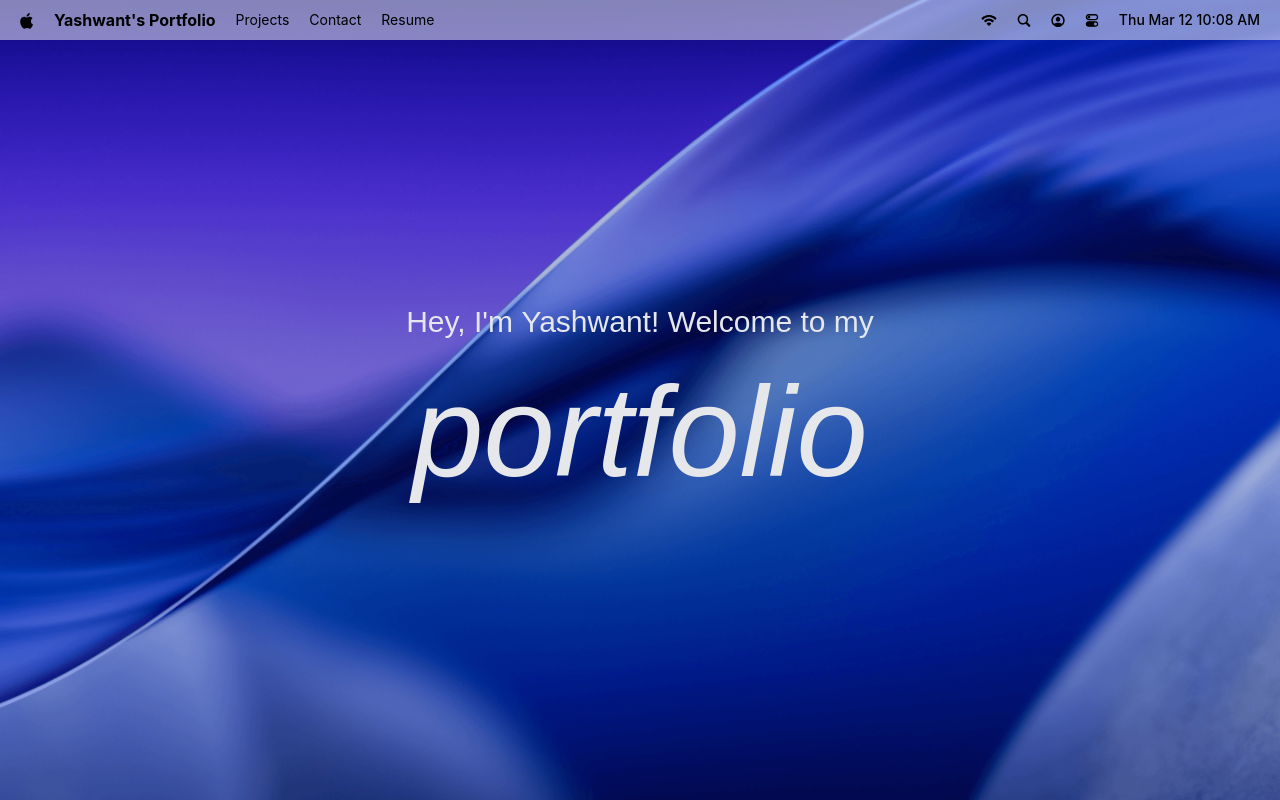
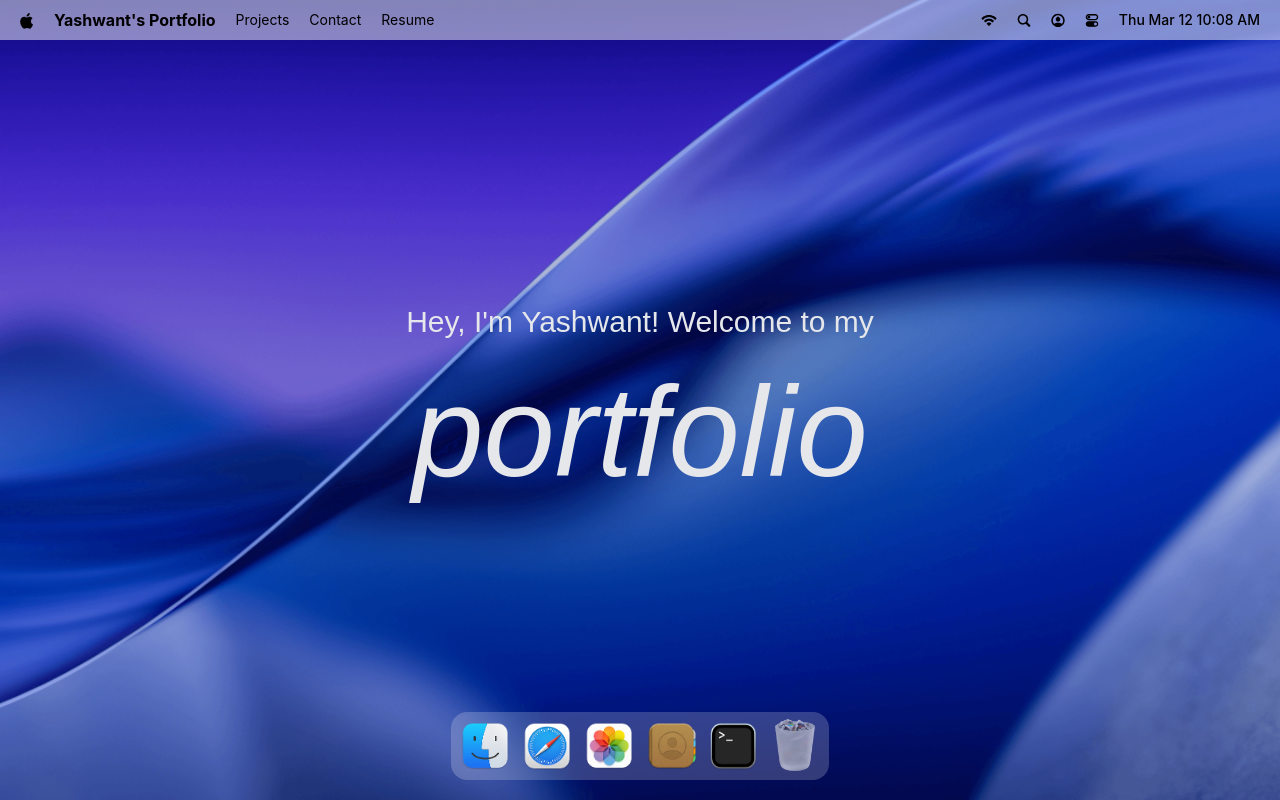
Before and after one commit to yashwant-gh/portfolio, a React (Vite) app: page / in a window 1280 px wide. Built offline with nearby package versions, Linux system fonts and the light colour scheme; a web font is replaced by a local one.

Commit message:
implement dock presentation

```diff
--- a/package.json
+++ b/package.json
@@ -17,6 +17,7 @@
     "lucide-react": "^0.577.0",
     "react": "^19.2.0",
     "react-dom": "^19.2.0",
+    "react-tooltip": "^5.30.0",
     "tailwindcss": "^4.2.1"
   },
   "devDependencies": {
--- a/src/App.jsx
+++ b/src/App.jsx
@@ -1,10 +1,11 @@
-import { Navbar, Welcome } from "#components";
+import { Dock, Navbar, Welcome } from "#components";
 
 const App = () => {
   return (
     <main>
       <Navbar />
       <Welcome />
+      <Dock />
     </main>
   )
 }
--- /dev/null
+++ b/src/components/Dock.jsx
@@ -0,0 +1,89 @@
+import { useRef } from "react";
+import { Tooltip } from "react-tooltip";
+import gsap from "gsap";
+
+import { dockApps } from "#constants";
+import {useGSAP} from "@gsap/react";
+
+const Dock = () => {
+    const dockRef = useRef(null);
+
+    useGSAP(() => {
+        const dock = dockRef.current;
+        if (!dock) return;
+
+        const icons = dock.querySelectorAll(".dock-icon");
+
+        const annimateIcons = (mouseX) => {
+            const {left} = dock.getBoundingClientRect();
+            icons.forEach(icon => {
+                const {left: iconLeft, width} = icon.getBoundingClientRect();
+                const center = iconLeft - left + width / 2;
+                const distance = Math.abs(mouseX - center);
+                const intensity = Math.exp(-(distance ** 2.5) / 20000);
+
+                gsap.to(icon, {
+                    scale: 1 + 0.25 *intensity,
+                    y: -15 * intensity,
+                    duration: 0.2,
+                    ease: "power1.out",
+                });
+            });
+        };
+
+        const handleMouseMove = (e) => {
+            const {left} = dock.getBoundingClientRect();
+            annimateIcons(e.clientX - left);
+        };
+
+        const resetIcons = () =>
+            icons.forEach((icon) =>
+                gsap.to(icon, {
+                    scale: 1,
+                    y: 0,
+                    duration: 0.3,
+                    ease: "power1.out",
+                }),
+            );
+
+        dock.addEventListener("mousemove", handleMouseMove);
+        dock.addEventListener("mouseleave", resetIcons);
+
+        return () => {
+            dock.removeEventListener("mousemove", handleMouseMove);
+            dock.removeEventListener("mouseleave", resetIcons);
+        };
+    }, []);
+
+    const toggleApp = (app) => {};
+
+    return (
+    <section id="dock">
+        <div ref={dockRef} className="dock-container">
+            {dockApps.map(({id, name, icon, canOpen}) => (
+                <div key={id} className="relative flex justify-center">
+                    <button
+                        type="button"
+                        className="dock-icon"
+                        aria-label={name}
+                        data-tooltip-id="dock-tooltip"
+                        data-tooltip-content={name}
+                        data-tooltip-delay-show={150}
+                        disabled={!canOpen}
+                        onClick={() => toggleApp({id, canOpen})}
+                    >
+                        <img
+                            src={`/images/${icon}`}
+                            alt={name}
+                            loading ="lazy"
+                            className={canOpen ? "" : "opacity-60"}
+                        />
+                    </button>
+                </div>
+            ))}
+            <Tooltip id="dock-tooltip" place="top" className="tooltip"/>
+        </div>
+  </section>
+    );
+};
+export default Dock;
--- a/src/components/Welcome.jsx
+++ b/src/components/Welcome.jsx
@@ -20,7 +20,7 @@
 };
 
 const setupTextHover = (container, type) => {
-    if (!container) return;
+    if (!container) return () => { };
     const letters = container.querySelectorAll("span");
     const { min, max, default: base } = FONT_WEIGHTS[type];
 
--- a/src/components/index.js
+++ b/src/components/index.js
@@ -1,4 +1,5 @@
 import Navbar from "#components/Navbar.jsx";
 import Welcome from "#components/Welcome.jsx";
+import Dock from "#components/Dock.jsx";
 
-export { Navbar, Welcome };
+export { Navbar, Welcome, Dock};
```
Also changed, not shown: 1 other file (tests, documents, lock files or other folders).
